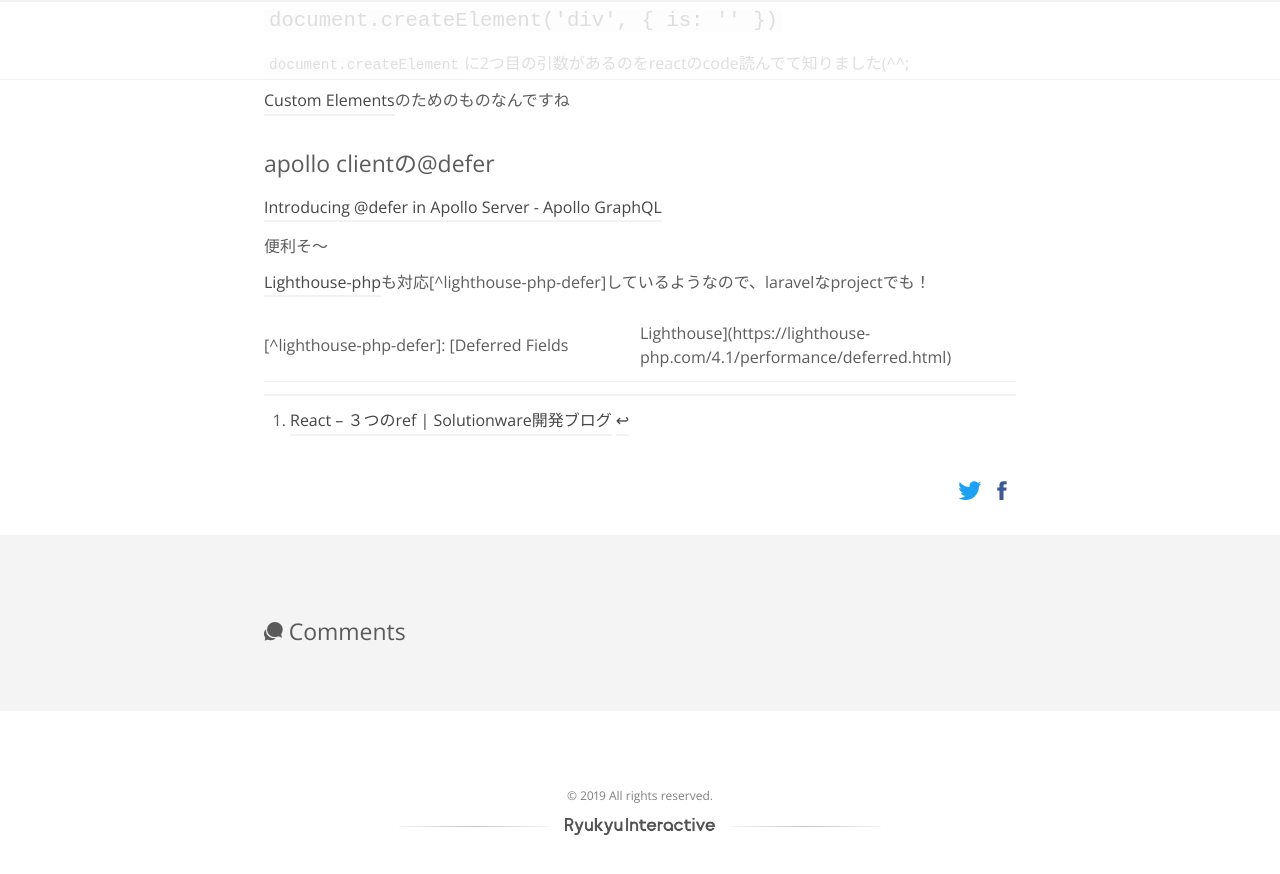
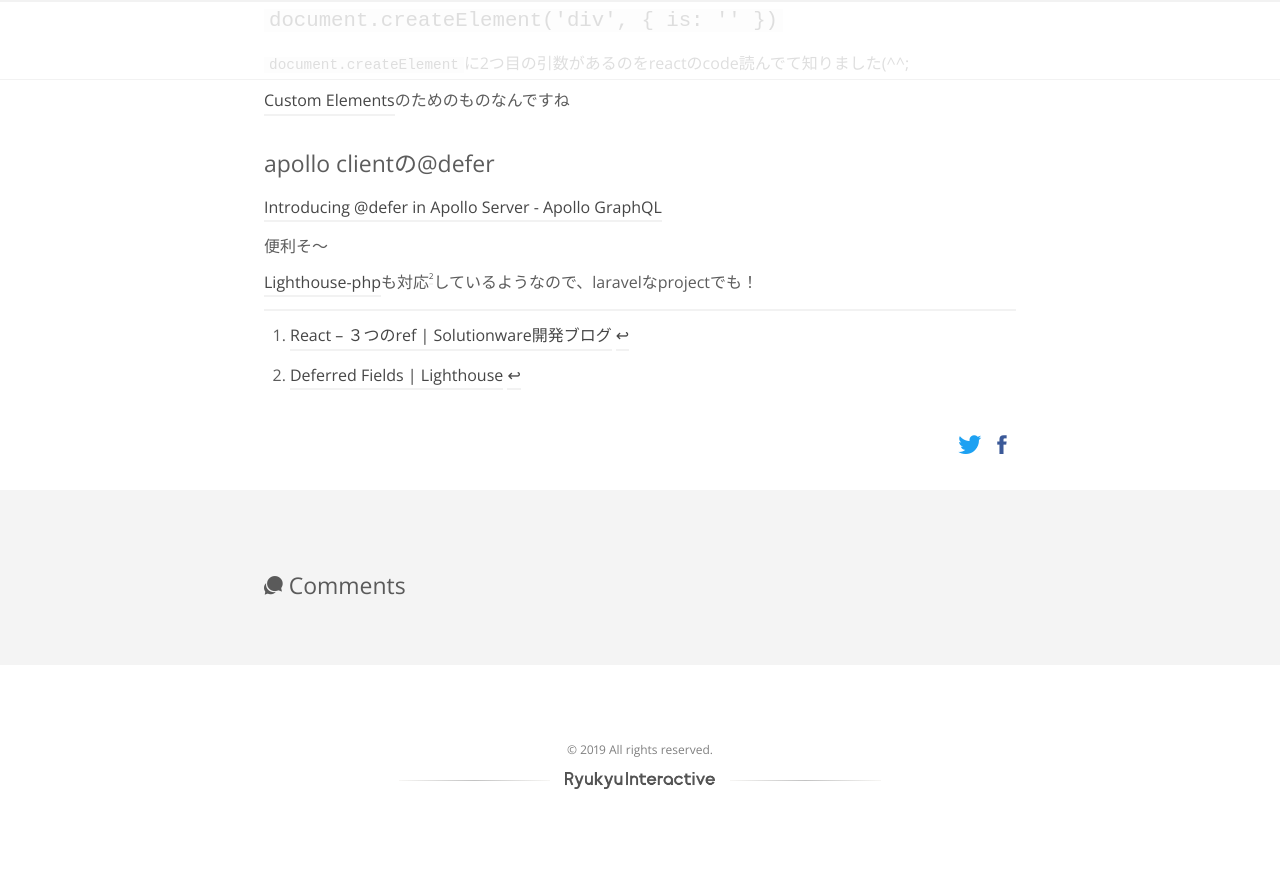
Before and after one commit to RyukyuInteractive/tech.ryukyu-i.co.jp, a Jekyll site: the page built from _posts/2019-08-21-tech-lunch.md, in a window 1280 px wide and 900 px high, scrolled down 2790 px. Shown: the top 874 px of the window. Built offline with Jekyll 4.4.1, drawn with Linux system fonts in a browser that asks for light colours; a script that is not in the unit is left out; comment, search, counter and statistics services are not loaded.

Commit message:
Update 2019-08-21-tech-lunch.md

```diff
--- a/_posts/2019-08-21-tech-lunch.md
+++ b/_posts/2019-08-21-tech-lunch.md
@@ -125,7 +125,7 @@
 
 [Lighthouse-php](https://lighthouse-php.com/)も対応[^lighthouse-php-defer]しているようなので、laravelなprojectでも！
 
-[^lighthouse-php-defer]: [Deferred Fields | Lighthouse](https://lighthouse-php.com/4.1/performance/deferred.html)
+[^lighthouse-php-defer]: [Deferred Fields \| Lighthouse](https://lighthouse-php.com/4.1/performance/deferred.html)
 
 
 ---
```
